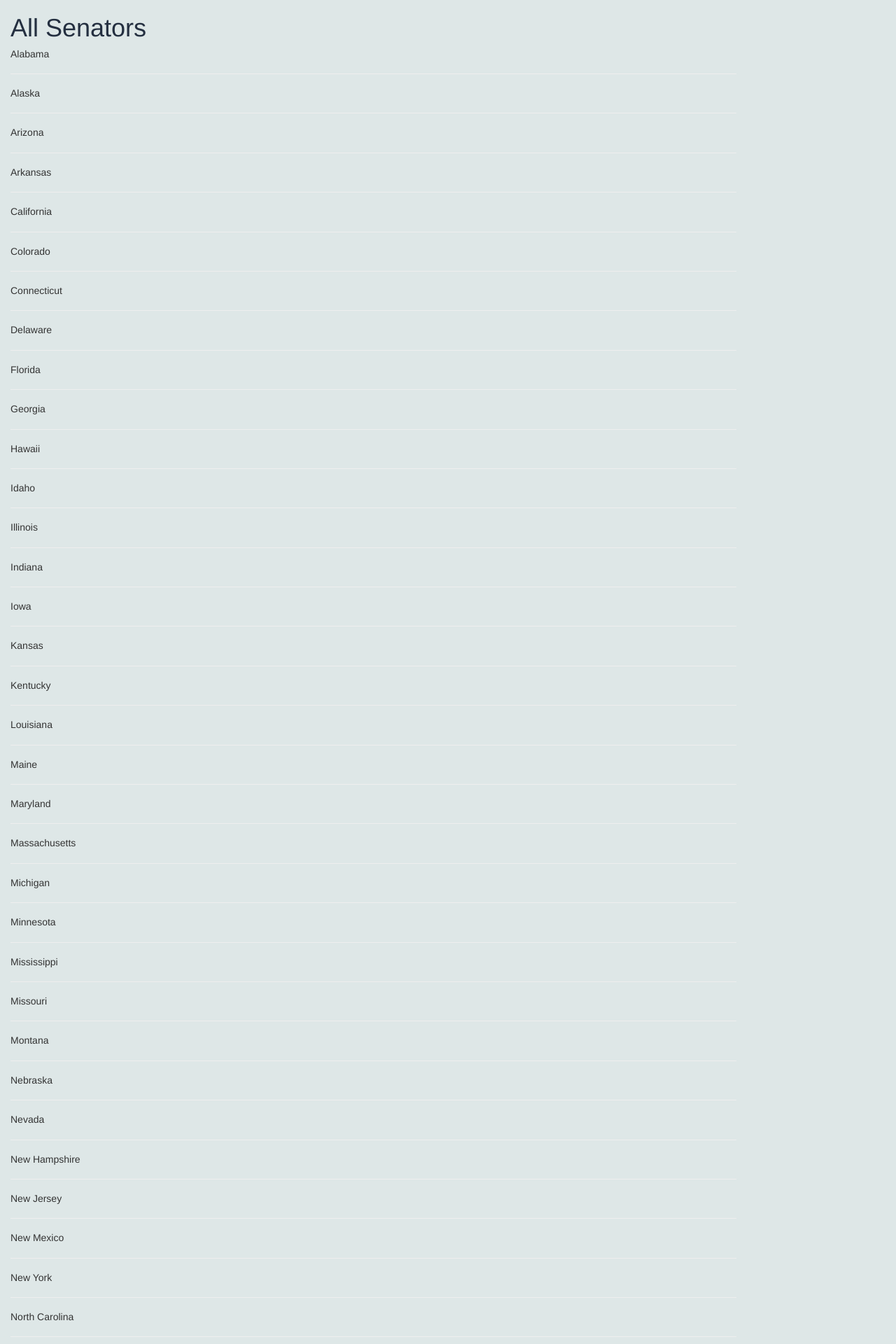
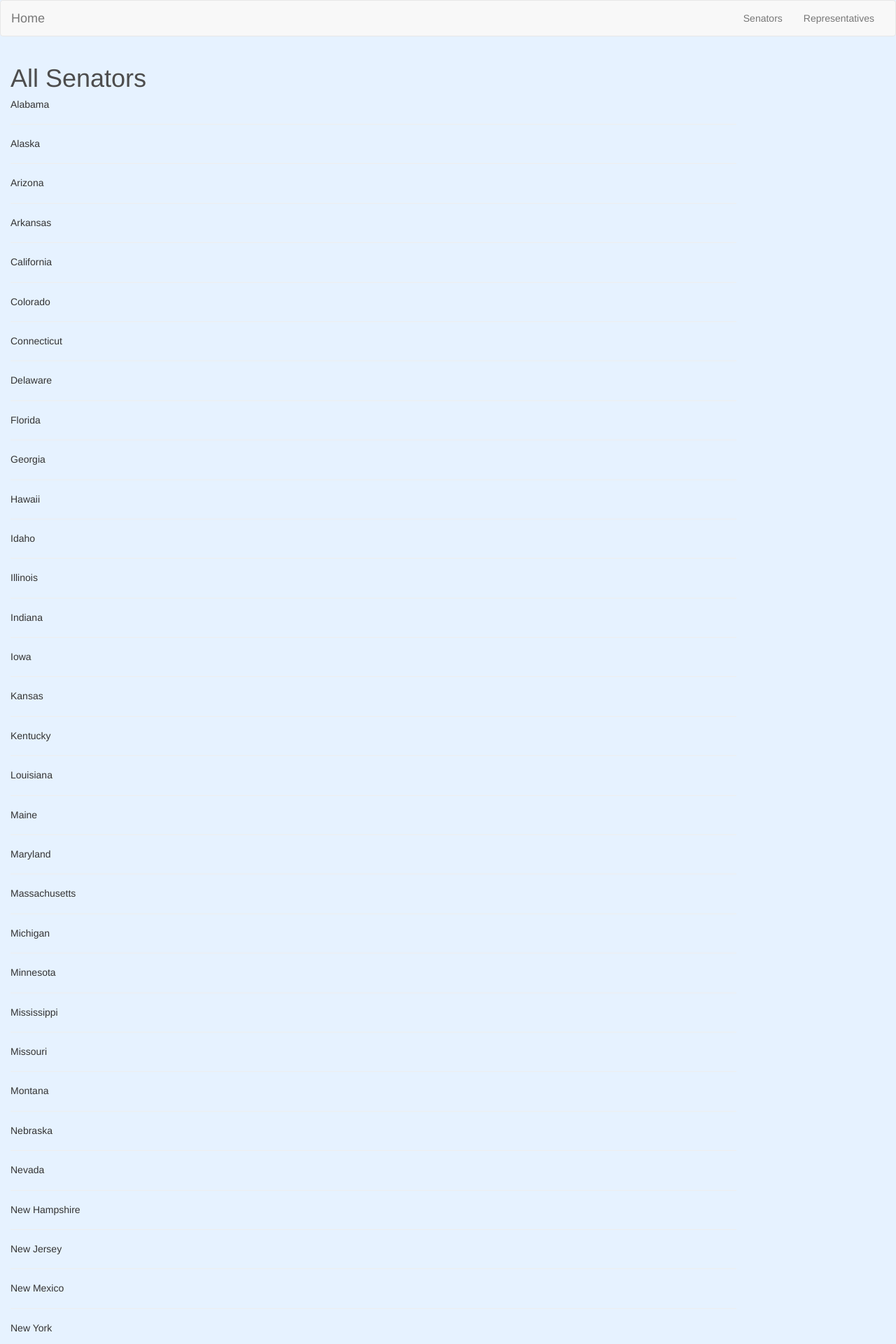
Before and after one commit to meyerhoferc/will-legislate-for-money, a Django app: page /senators/ in a window 1280 px wide. Shown: the top 1920 px of the page at 70% size. Run offline with Django 3.2, Linux system fonts and the light colour scheme; data that the repository does not hold is empty; some libraries are stand-ins or nearby versions.

Commit message:
Add navbar and update styling

```diff
--- a/public_officials/static/public_officials/stylesheets/main.css
+++ b/public_officials/static/public_officials/stylesheets/main.css
@@ -5,20 +5,30 @@ MUSTARD #CCA43B;
 LIGHT GREY #E5E5E5;
 LIGHT GREY-GREEN #DEE737;
 WHITE #FFFFFF;*/
+
+/*ALTERNATIVE COLOR PALETTE
+DARK SLATE BLUE #3D348B
+MEDIUM SLATE BLUE #7678ED
+SELECTIVE YELLOW #F7B801
+EGGSHELL #EEEBD3
+TANGERINE #F18701
+PERSIMMON #F35B04*/
+
+
 body {
-  background-color: #DEE7E7;
+  background-color: #e6f2ff;
 }
 
-h1 {
-  color: #242F40;
+h1, h2, h3 {
+  color: #4d4d4d;
 }
 
 h4 a {
-  color: #535657;
+  color: #1a5e63;
 }
 
 h4 a:hover{
-  color: #CCA43B;
+  color: #F35B04;
 }
 
 table {
--- a/public_officials/templates/public-officials/senators/index.html
+++ b/public_officials/templates/public-officials/senators/index.html
@@ -8,6 +8,21 @@
   </head>
   <body>
     {% load format_legislator_json %}
+    <nav class="navbar navbar-default">
+      <div class="container-fluid">
+        <div class="navbar-header">
+          <a class="navbar-brand" href="{% url 'home' %}">Home</a>
+        </div>
+
+        <div class="collapse navbar-collapse" id="bs-example-navbar-collapse-1">
+          <ul class="nav navbar-nav navbar-right">
+              <li><a href="{% url 'senator_index' %}">Senators</a></li>
+              <li><a href="{% url 'representative_index' %}">Representatives</a></li>
+          </ul>
+        </div>
+      </div>
+    </nav>
+
     <div class="container-fluid">
       <div class="row">
         <div class="col-md-10" id="senators">
```
Also changed, not shown: public_officials/templates/public-officials/detail.html (+15 -0 lines), public_officials/templates/public-officials/home.html (+17 -2 lines), public_officials/templates/public-officials/partials/_navbar.html (added, +14 -0 lines), public_officials/templates/public-officials/representatives/index.html (+15 -0 lines), will_legislate_for_money/functional_tests/test_public_officials.py (+0 -7 lines).
